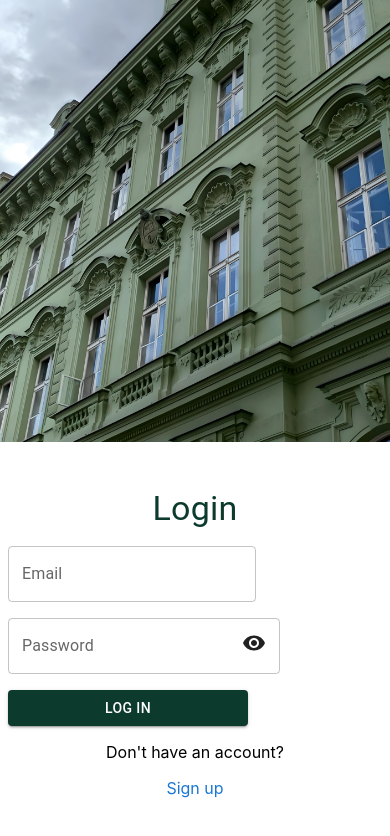
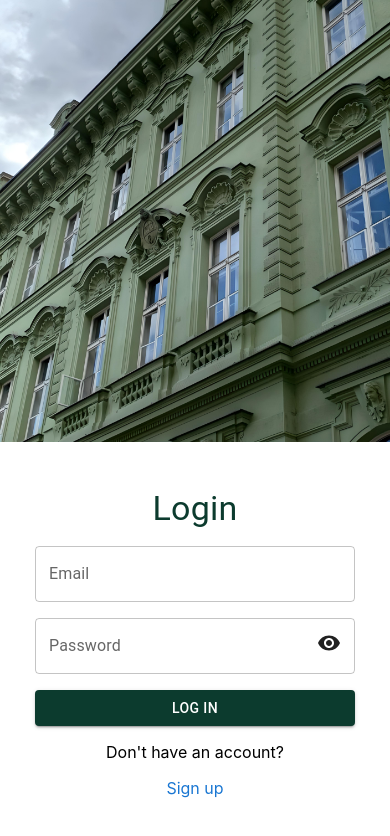
Before and after one commit to KrugerProjectsX/react-contra-el-flat, a React (Create React App) app: page / in a window 390 px wide. Shown: the top 836 px of the page. Built offline with nearby package versions, Linux system fonts and the light colour scheme.

Commit message:
responsive userTable and many other changes

```diff
--- a/src/components/UserForm.js
+++ b/src/components/UserForm.js
@@ -180,7 +180,7 @@ const UserForm = ({ type, userId }) => {
   return (
     <div className="flex items-center justify-center h-screen">
       <form
-        className="grid grid-cols-2 gap-2 w-full lg:w-80 bg-white lg:shadow-xl rounded-xl p-0 lg:p-6 lg:p-10"
+        className="grid grid-cols-2 gap-2 w-full lg:w-80 bg-white lg:shadow-xl rounded-xl p-0 lg:p-6 lg:p-10 mt-6"
         onSubmit={handleSubmit}
       >
         {userLoaded ? (
@@ -290,8 +290,10 @@ const UserForm = ({ type, userId }) => {
                 />
               </>
             )}
-            {error && <Error children={error} />}
-            {successful && <Successful children={successful} />}
+            <div className="w-screen lg:w-full">
+              {error && <Error children={error} />}
+              {successful && <Successful children={successful} />}
+            </div>
             {type !== "view" && (
               <Button
                 variant="contained"
--- a/src/components/UsersTable.js
+++ b/src/components/UsersTable.js
@@ -119,7 +119,7 @@ export default function UsersTable() {
         component="form"
         className="flex justify-center mx-auto max-w-screen-md mb-4"
       >
-        <div className="flex justify-center items-center space-x-4">
+        <div className="lg:flex justify-center items-center space-x-4 text-center">
           <TextField
             select
             label="Order By"
--- a/src/pages/Login.js
+++ b/src/pages/Login.js
@@ -68,19 +68,20 @@ const Login = () => {
           component="form"
           noValidate
           autoComplete="off"
-          className="w-full lg:w-80 bg-white lg:shadow-xl rounded-xl p-0 lg:p-6 lg:p-10"
+          className="w-full lg:w-80 bg-white lg:shadow-xl rounded-xl p-0 lg:p-6 lg:p-10 lg:pl-2"
         >
           <Typography variant="h4" className="m-2 text-center lg:text-left text-[#0C3B2E]">
             Login
           </Typography>
 
+          <div className="text-center">
           <TextField
             inputRef={email}
             id="outlined-basic"
             label="Email"
             variant="outlined"
             type="email"
-            className="m-2 w-sreen lg:m-2 lg:w-full"
+            className="m-2 w-sreen lg:m-2 lg:w-full w-80"
           />
 
           <TextField
@@ -89,7 +90,7 @@ const Login = () => {
             label="Password"
             variant="outlined"
             type={showPassword ? "text" : "password"} // Cambiar el tipo de input según el estado de visibilidad de la contraseña
-            className="m-2 w-sreen lg:m-2 lg:w-full"
+            className="m-2 w-sreen lg:m-2 lg:w-full w-80"
             InputProps={{
               endAdornment: (
                 <div onClick={handlePasswordVisibility} className="cursor-pointer">
@@ -97,18 +98,20 @@ const Login = () => {
                 </div>
               )
             }}
-          />
-
-          {error && <Error children={error} />}
-          {successful && <Successful children={successful} />}
-
+            />
+            {error && <Error children={error} />}
+            {successful && <Successful children={successful} />}
           <Button
             variant="contained"
             type="submit"
-            className="m-2 w-60 lg:w-full bg-[#0C3B2E]"
+            className="m-2 w-80 lg:w-full bg-[#0C3B2E]"
           >
             Log in
           </Button>
+          </div>
+
+
+
 
 
           <div className="flex flex-col lg:flex-row justify-center lg:justify-start items-center lg:items-start">
```
Lines whose indentation alone changed are shown as unchanged.
